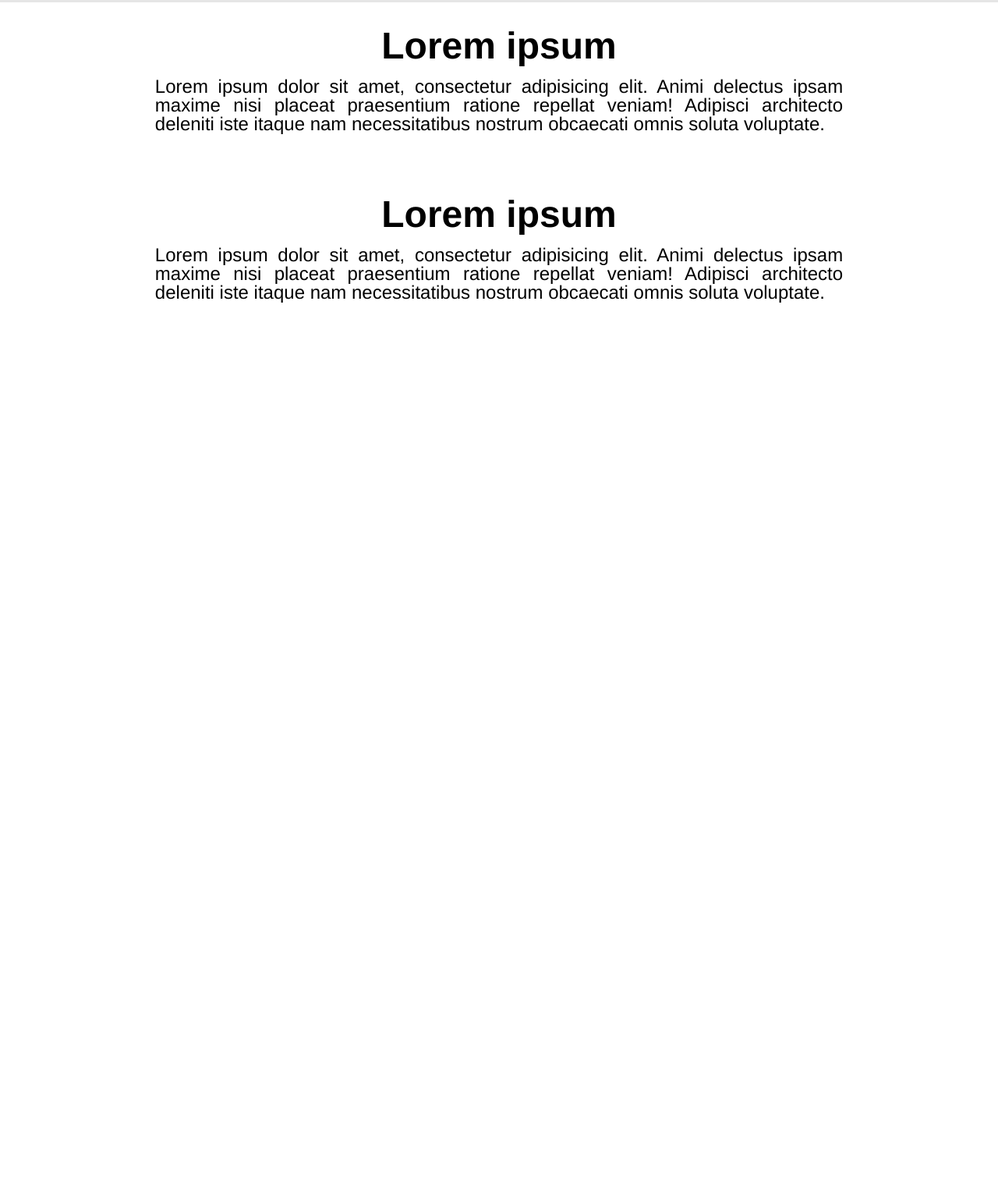
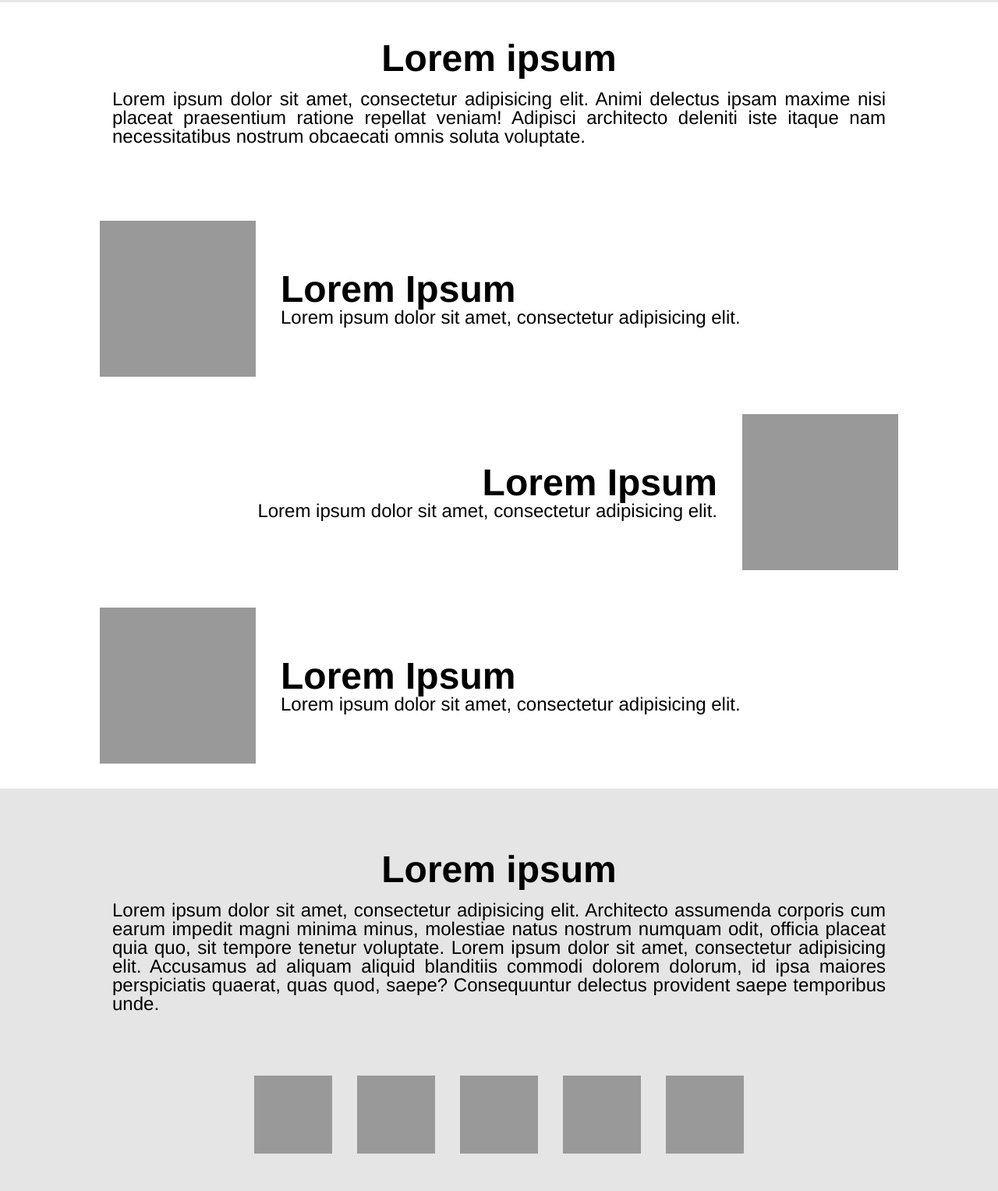
Before and after one commit to hectorariasnieto/4-layouts, a website: page my-solution/index.html in a window 1280 px wide. Shown: the part 1008-2535 px from the top of the page at 78% size. Before the commit the page ends 1443 px from the top, so only its background shows below. Drawn offline with Linux system fonts and the light colour scheme.

Commit message:
second dark section

```diff
--- a/my-solution/index.html
+++ b/my-solution/index.html
@@ -9,18 +9,15 @@
 <body>
   <nav class='navbar'>
     <section class='wrapper'>
-      <div class='lateral'>
       <div class='navbar__logo'></div>
-      </div>
       <div class='main-content navbar__searchbar'>
         <div>
            <input class='search-box'>
         </div>
+      </div>
       <div class='end'>
          <button value='Log in' class='navbar__login'>Login</button>
       </div>
-      </div>
-      <div class='lateral'></div>
     </section>
   </nav>
 
@@ -30,7 +27,6 @@
       <h1>Lorem ipsum</h1>
     </section>
     <section class='wrapper padding'>
-      <div class='lateral'>️</div>
       <div class='main-content'>
         <ul class='carousel'>
         <li>
@@ -67,46 +63,82 @@
         </li>
       </ul>
       </div>
-      <div class='lateral'>️</div>
     </section>
 
     <section class='wrapper dark-background padding'>
-      <div class='lateral'></div>
+
       <section class='main-content boxes-wrapper'>
         <div class='boxes'>
           <div class='item-la box'></div>
           <div class='box item-lb'></div>
           <div class='box item-lc'></div>
           <div class='box item-ld'></div>
-          <div class='text-box'><h2><strong>Lorem Ipsum</strong></h2></div>
+          <div class='text-box'><p><strong>Lorem Ipsum</strong></p></div>
           <div class='box item-le'></div>
         </div>
         <div class='boxes'>
           <div class='box item-ra'></div>
           <div class='box item-rb'></div>
-          <div class='text-box'><h2><strong>Lorem Ipsum</strong></h2></div>
+          <div class='text-box'><p><strong>Lorem Ipsum</strong></p></div>
           <div class='box item-rc'></div>
           <div class='box item-rd'></div>
           <div class='box item-re'></div>
           <div class='box item-rf'></div>
         </div>
       </section>
-      <div class='lateral'></div>
+
     </section>
 
-    <section class='wrapper padding'>
-      <div class='lateral'></div>
     <section class='fullwidth'>
       <h1>Lorem ipsum</h1>
       <p class='justify'>Lorem ipsum dolor sit amet, consectetur adipisicing elit. Animi delectus ipsam maxime nisi placeat praesentium ratione repellat veniam! Adipisci architecto deleniti iste itaque nam necessitatibus nostrum obcaecati omnis soluta voluptate.</p>
     </section>
-      <section class='blog'></section>
-      <div class='lateral'></div>
-    <section class='blog'>
+
+    <section class='wrapper padding'>
+      <section class='main-content blog'>
+        <article class='blog-left'>
+          <div class='blog-img'></div>
+          <div class='blog-text'><h1>Lorem Ipsum</h1><p>Lorem ipsum dolor sit amet, consectetur adipisicing elit.</p></div>
+        </article>
+        <article class='blog-right'>
+          <div><h1>Lorem Ipsum</h1><p>Lorem ipsum dolor sit amet, consectetur adipisicing elit.</p></div>
+          <div class='blog-img'></div>
+        </article>
+        <article class='blog-left'>
+          <div class='blog-img'></div>
+          <div class='blog-text'><h1>Lorem Ipsum</h1><p>Lorem ipsum dolor sit amet, consectetur adipisicing elit.</p></div>
+        </article>
+      </section>
+    </section>
+    <section class='dark-background padding'>
+      <div class='fullwidth'>
+        <h1>Lorem ipsum</h1>
+        <p class='justify'>Lorem ipsum dolor sit amet, consectetur adipisicing elit. Architecto assumenda corporis cum earum impedit magni minima minus, molestiae natus nostrum numquam odit, officia placeat quia quo, sit tempore tenetur voluptate. Lorem ipsum dolor sit amet, consectetur adipisicing elit. Accusamus ad aliquam aliquid blanditiis commodi dolorem dolorum, id ipsa maiores perspiciatis quaerat, quas quod, saepe? Consequuntur delectus provident saepe temporibus unde.</p>
+      </div>
+      <div class='wrapper'>
+        <ul class='carousel'>
+          <li>
+            <div class='cbox'></div>
+          </li>
+        <li>
+            <div class='cbox'></div>
+          </li>
+        <li>
+            <div class='cbox'></div>
+          </li>
+        <li>
+            <div class='cbox'></div>
+          </li>
+        <li>
+            <div class='cbox'></div>
+          </li>
+        </ul>
+      </div>
 
 
     </section>
 
+      <!--
     </section><section class='wrapper padding'>
     <div class='lateral'></div>
     <section class='fullwidth'>
@@ -116,6 +148,7 @@
     <div class='lateral'></div>
   </section>
 
+-->
   </main>
 
   <footer>
--- a/my-solution/main.css
+++ b/my-solution/main.css
@@ -26,11 +26,13 @@ p {
 .wrapper{
   display:flex;
   justify-content: space-around;
+}
 
-}
 .fullwidth{
-  width: 100%;
   text-align:center;
+  margin:0 auto;
+  padding: 3rem 0;
+  max-width: 1024px;
 }
 
 .padding{
@@ -48,6 +50,34 @@ p {
   flex-direction: row;
   justify-content: space-around;
   align-items: center;
+}
+
+.blog{
+  display: block;
+  align-items: center;
+}
+.blog-img{
+  width: 200px;
+  height: 200px;
+  background-color: var(--secondary-color);
+}
+.blog-left{
+  display: flex;
+  justify-content: flex-start;
+  align-items:center;
+}
+.blog-left > .blog-img{
+  margin-right:2rem;
+}
+.blog-right{
+  display: flex;
+  justify-content: flex-end;
+  padding: 3rem 0;
+  text-align: right;
+  align-items:center;
+}
+.blog-right > .blog-img{
+  margin-left:2rem;
 }
 
 .footer{
@@ -68,9 +98,7 @@ p {
 .dark-background{
   background-color: var(--background-dark);
 }
-.lateral{
-  flex-basis:20%;
-}
+
 
 .left{
   justify-content: flex-start;
@@ -82,6 +110,7 @@ p {
 .main-content{
   flex-basis:80%;
   max-width: 1024px;
+  margin:0 auto;
 }
 
 /* specific styles */
```
Lines whose indentation alone changed are shown as unchanged.
